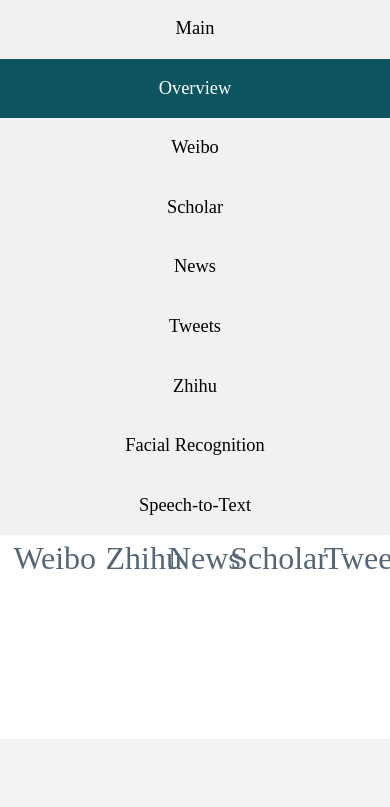
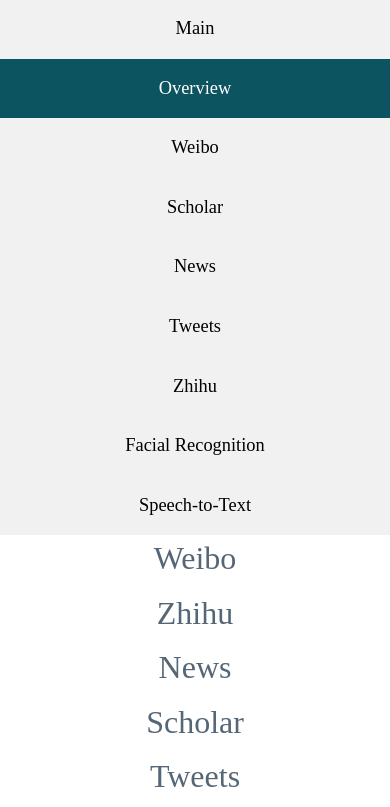
Before and after one commit to quarbby/legendary-spoon, a Django app: template techscan_project/techscan/templates/overview.html in a window 390 px wide; the page is wider, and only the part inside the window is pictured. Shown: the part 105-912 px from the top of that part. Before the commit the page ends 844 px from the top of that part, so only its background shows below. Run offline with Django 3.2, Linux system fonts and the light colour scheme; the template is opened without the code that fills it, so the values that code supplies are empty; parts of the project's set-up code (start-up, migrations or seed data) failed here and were passed over; some libraries are stand-ins or nearby versions.

Commit message:
Edited HTML

```diff
--- a/techscan_project/techscan/static/css/style.css
+++ b/techscan_project/techscan/static/css/style.css
@@ -96,6 +96,7 @@ input:-webkit-autofill:active  {
 }
 
 
+
 /* Page content. The value of the margin-left property should match the value of the sidebar's width property */
 div.content {
   margin-left: 200px;
--- a/techscan_project/techscan/templates/news.html
+++ b/techscan_project/techscan/templates/news.html
@@ -3,6 +3,7 @@
 
 <html>
 <head>
+	<meta charset="utf-8">
 	<link rel="stylesheet" href="{% static 'css/style.css' %}">
 	<!-- Bootstrap CSS-->
 	<link rel="stylesheet" href="https://stackpath.bootstrapcdn.com/bootstrap/4.3.1/css/bootstrap.min.css" integrity="sha384-ggOyR0iXCbMQv3Xipma34MD+dH/1fQ784/j6cY/iJTQUOhcWr7x9JvoRxT2MZw1T" crossorigin="anonymous">
--- a/techscan_project/techscan/templates/overview.html
+++ b/techscan_project/techscan/templates/overview.html
@@ -16,7 +16,7 @@
 	<nav class="navbar navbar-expand-lg navbar-light bg-light sticky-top">
 		<div class="row col-12" >
 		<a class="navbar-brand" href="/">Tech Scan China</a>
-		<form class="search-form col-sm-4 pt-1 px-0" action="/main" method="get" id="srch-term">
+		<form class="search-form col-sm-4 pt-1 px-0" action="/overview" method="get" id="srch-term">
 			<div class="input-group">
 			<input type="text" class="form-control" placeholder="Search..." name="q">
 			<span class="input-group-btn">
@@ -45,7 +45,7 @@
 		<div class="row px-2">
 
 		<!-- Weibo Card -->
-		<div class="col-3 p-1">
+		<div class="col-sm-3 p-1">
 			<h2 class="text-center">Weibo</h2>
 			{% for i in weibo %}
 			<div class="card border-dark mb-2">
@@ -59,7 +59,7 @@
 		</div>
 
 		<!-- Zhihu Card -->
-		<div class="col-2 p-1">
+		<div class="col-sm-2 p-1">
 			<h2 class="text-center">Zhihu</h2>
 			{% for i in zhihu %}
 			<div class="card border-dark mb-2">
@@ -73,7 +73,7 @@
 		</div>
 
 		<!-- News Card -->
-		<div class="col-2 p-1">
+		<div class="col-sm-2 p-1">
 			<h2 class="text-center">News</h2>
 			{% for i in news %}
 			<div class="card border-dark mb-2">
@@ -86,7 +86,7 @@
 		</div>
 
 		<!-- Scholar Card -->
-		<div class="col-3 p-1">
+		<div class="col-sm-3 p-1">
 			<h2 class="text-center">Scholar</h2>
 			{% for i in scholar %}
 			<div class="card border-dark mb-2">
@@ -99,7 +99,7 @@
 		</div>
 
 		<!-- Tweets Card -->
-		<div class="col-2 p-1">
+		<div class="col-sm-2 p-1">
 			<h2 class="text-center">Tweets</h2>
 			{% for i in tweets %}
 			{% if i.sentiment == "Positive" %}
--- a/techscan_project/techscan/templates/weibo.html
+++ b/techscan_project/techscan/templates/weibo.html
@@ -16,7 +16,7 @@
 	<nav class="navbar navbar-expand-lg navbar-light bg-light sticky-top">
 		<div class="row col-12" >
 			<a class="navbar-brand" href="/">Tech Scan China</a>
-			<form class="search-form col-sm-4 pt-1 px-0" action="/main" method="get" id="srch-term">
+			<form class="search-form col-sm-4 pt-1 px-0" action="/weibo" method="get" id="srch-term">
 				<div class="input-group">
 					<input type="text" class="form-control" placeholder="Search..." name="q">
 					<span class="input-group-btn">
@@ -41,7 +41,7 @@
 		</div>
 		<div class="content category-content">
 			<h1><b>Weibo</b></h1>
-			<div class="card bg-light text-dark">
+			<div class="card bg-light text-dark col-sm-6">
 				<div class="card-body">Light card</div>
 			</div>
 		</div>
```
Also changed, not shown: techscan_project/techscan/templates/main.html (+7 -9 lines).
